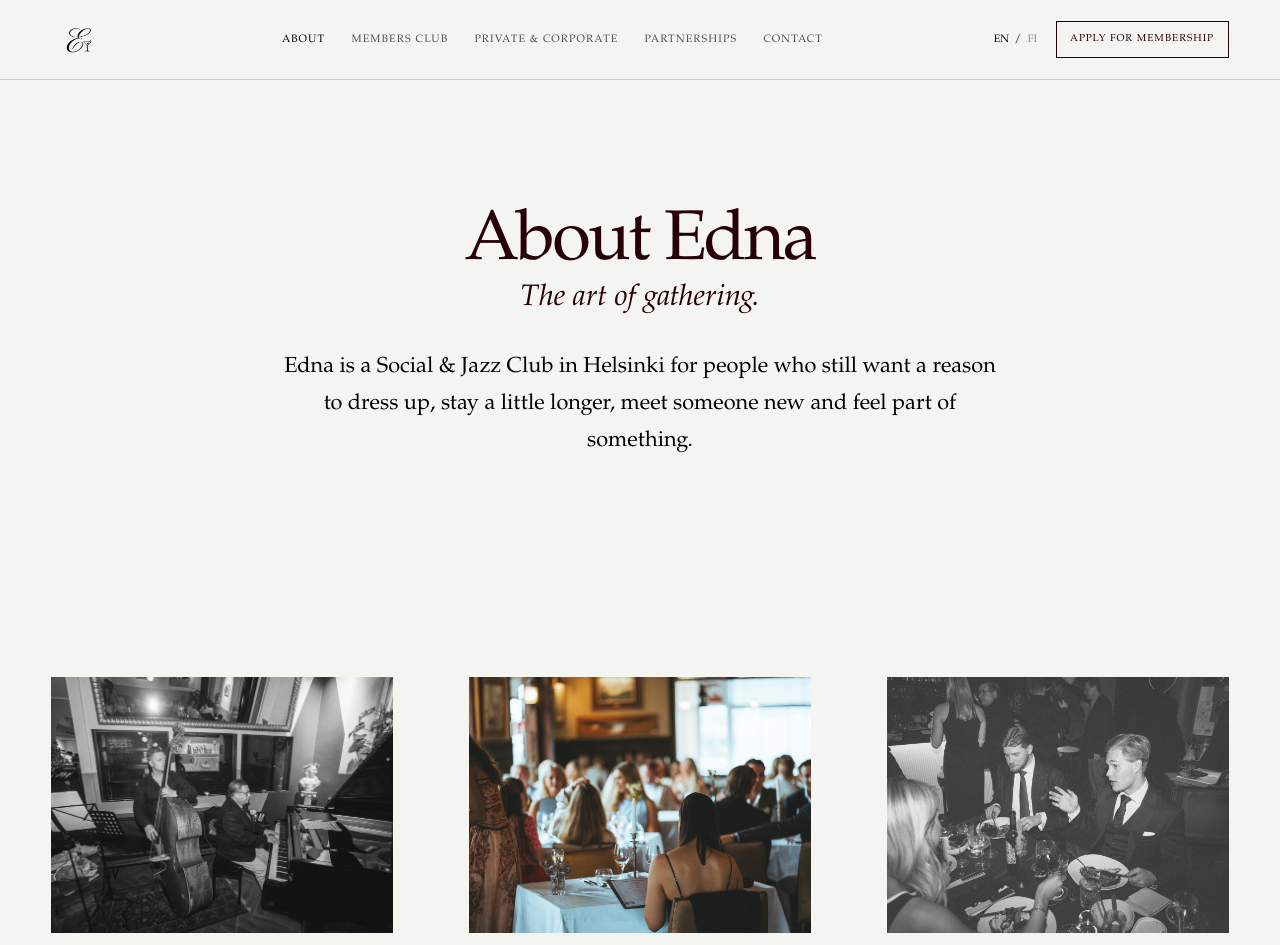
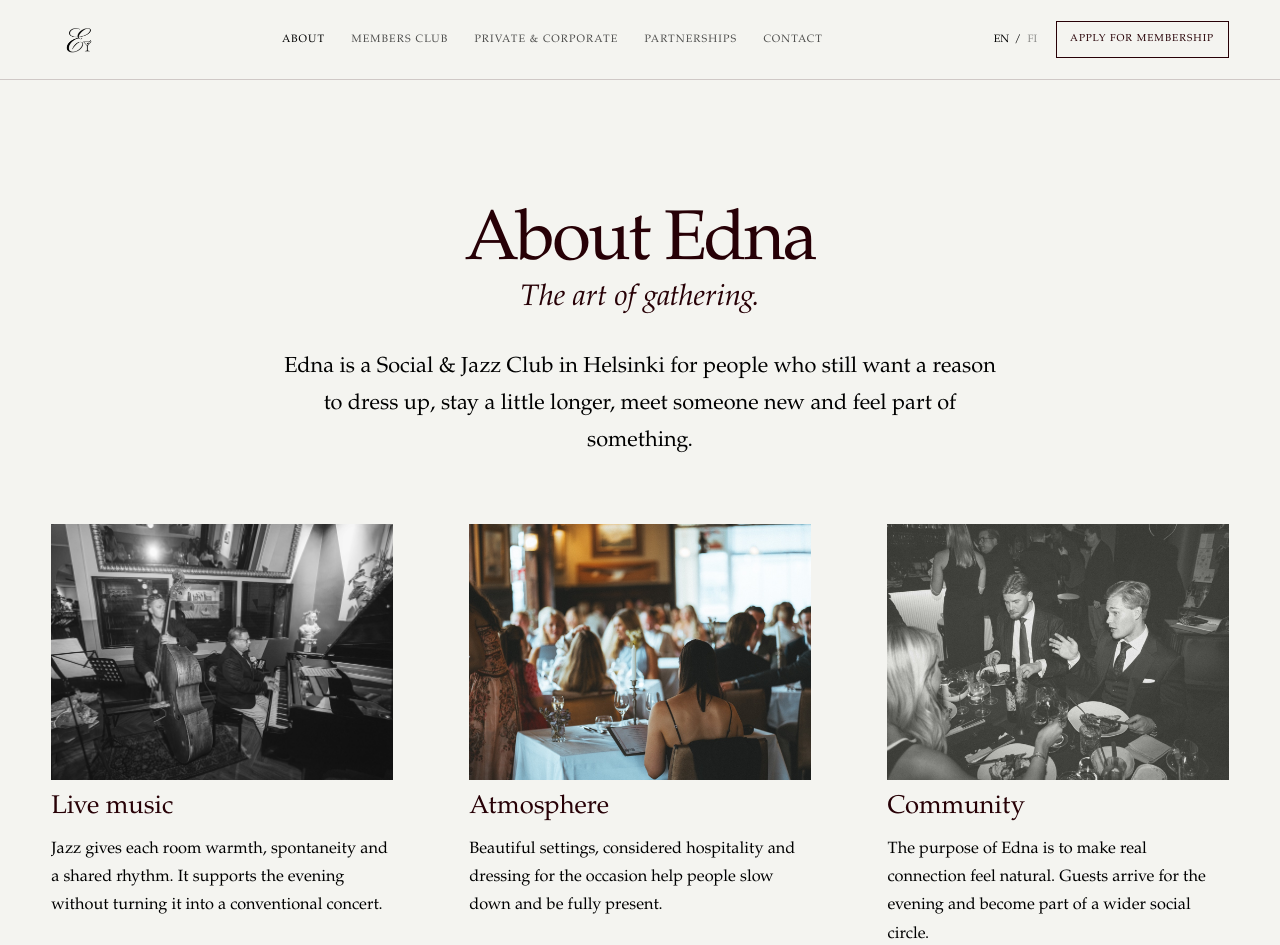
Before and after one commit to Ednasocialclub/ednasocialclub, a Next.js app: page /en/about in a window 1280 px wide. Shown: the top 945 px of the page. Built offline with nearby package versions, Linux system fonts and the light colour scheme.

Commit message:
Reduce About page intro spacing

```diff
--- a/app/[locale]/[slug]/page.tsx
+++ b/app/[locale]/[slug]/page.tsx
@@ -23,13 +23,15 @@
   title,
   lead,
   supportingLine,
+  className,
 }: {
   title: string;
   lead: string;
   supportingLine?: string;
+  className?: string;
 }) {
   return (
-    <section className="page-hero">
+    <section className={className ? `page-hero ${className}` : 'page-hero'}>
       <div className="page-hero__inner reveal">
         <h1>{title}</h1>
         {supportingLine && (
@@ -100,6 +102,7 @@
         title={siteCopy[locale].pages.home.aboutTitle}
         lead={copy.lead}
         supportingLine={copy.phrase}
+        className="about-page-hero"
       />
 
       <section className="page-section about-pillars-section">
--- a/app/globals.css
+++ b/app/globals.css
@@ -554,6 +554,14 @@
 .page-hero__inner {
   width: min(100%, 58rem);
   margin: 0 auto;
+}
+
+.page-hero.about-page-hero {
+  padding-bottom: 0;
+}
+
+.about-page-hero + .about-pillars-section {
+  padding-top: clamp(3.75rem, 5vw, 5rem);
 }
 
 .page-eyebrow {
```
